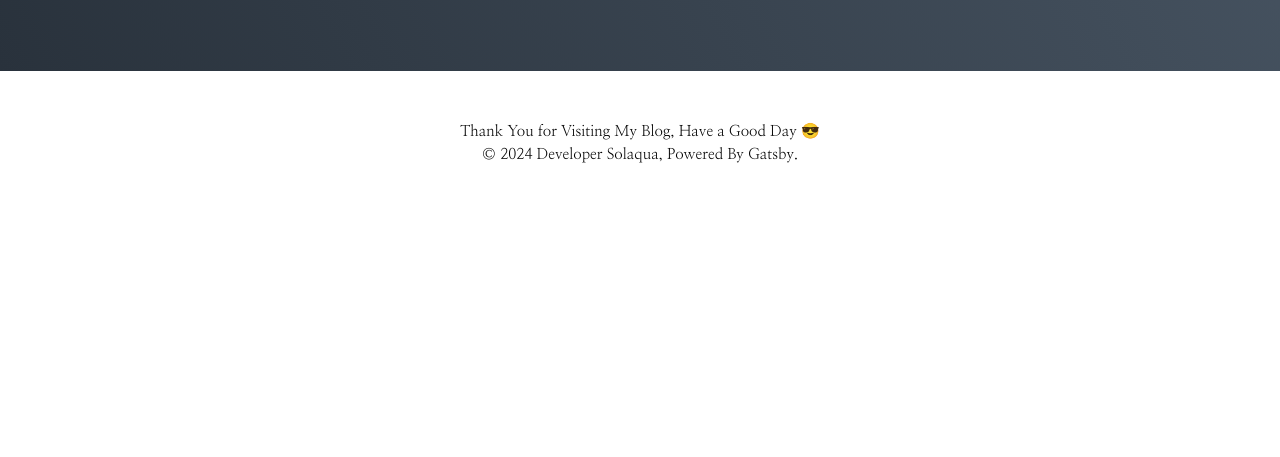
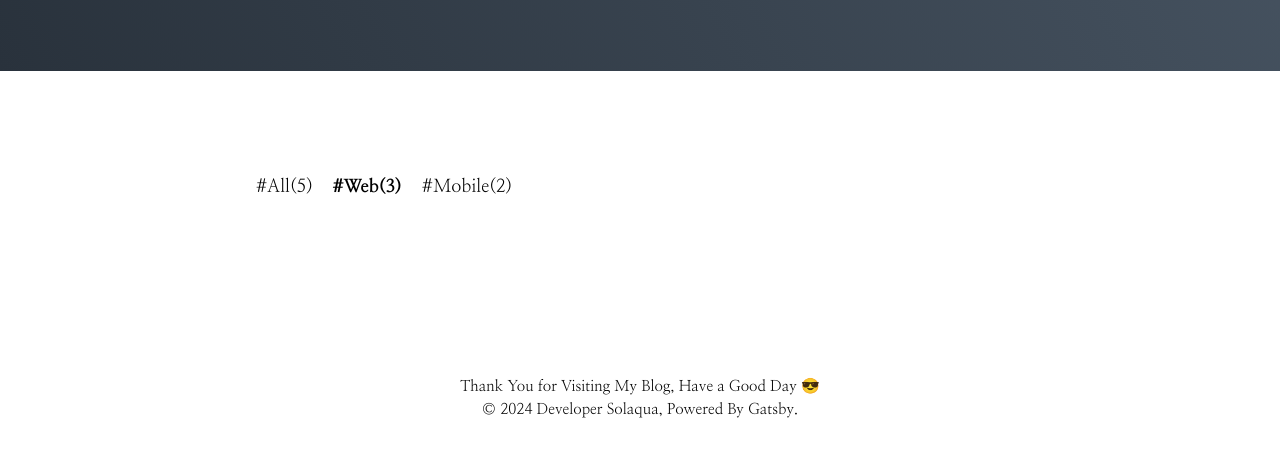
Before and after one commit to sjquant/gatsby-practice, a Gatsby site: page / in a window 1280 px wide. Shown: the part 329-786 px from the top of the page. Built offline with nearby package versions, Linux system fonts and the light colour scheme; Gatsby itself is replaced by a stand-in of ours.

Commit message:
Mark up category

```diff
--- a/src/components/common/GlobalStyle.tsx
+++ b/src/components/common/GlobalStyle.tsx
@@ -13,7 +13,8 @@
 
     html,
     body,
-    #___gatsby {
+    #___gatsby,
+    #gatsby-focus-wrapper {
         height: 100%;
     }
 
--- /dev/null
+++ b/src/components/main/CategoryList.tsx
@@ -0,0 +1,62 @@
+import React, { FunctionComponent, ReactNode } from 'react'
+import styled from '@emotion/styled'
+import { Link } from 'gatsby'
+
+export type CategoryListProps = {
+  selectedCategory: string
+  categoryList: {
+    [key: string]: number
+  }
+}
+
+type CategoryItemProps = {
+  active: boolean;
+}
+
+type GatsbyLinkProps = {
+  children: ReactNode;
+  className?: string;
+  to: string;
+} & CategoryItemProps
+
+const CategoryListWrapper = styled.div`
+  display: flex;
+  flex-wrap: wrap;
+  width: 768px;
+  margin: 100px auto 0;
+`
+
+const CategoryItem = styled(({ active, ...props }: GatsbyLinkProps) => (
+  <Link {...props} />
+))`
+  margin-right: 20px;
+  padding: 5px 0;
+  font-size: 18px;
+  font-weight: ${({ active }) => (active ? '800' : '400')};
+  cursor: pointer;
+
+  &:last-of-type {
+    margin-right: 0;
+  }
+`
+
+const CategoryList: FunctionComponent<CategoryListProps> = function ({
+  selectedCategory,
+  categoryList,
+}) {
+  return (
+    <CategoryListWrapper>
+      {Object.entries(categoryList).map(([name, count]) => (
+        <CategoryItem
+          to={`/?category=${name}`}
+          active={name === selectedCategory}
+          key={name}
+        >
+          #{name}({count})
+        </CategoryItem>
+      ))}
+    </CategoryListWrapper>
+  )
+}
+
+export default CategoryList
--- a/src/pages/index.tsx
+++ b/src/pages/index.tsx
@@ -3,6 +3,7 @@
 import GlobalStyle from '../components/common/GlobalStyle'
 import Introduction from '../components/main/Introduction'
 import Footer from '../components/common/Footer'
+import CategoryList from '../components/main/CategoryList'
 
 const Container = styled.div`
   display: flex;
@@ -10,11 +11,18 @@
   height: 100%;
 `
 
+const CATEGORY_LIST = {
+  All: 5,
+  Web: 3,
+  Mobile: 2,
+}
+
 const IndexPage: FunctionComponent = function () {
   return (
     <Container>
       <GlobalStyle />
       <Introduction />
+      <CategoryList selectedCategory="Web" categoryList={CATEGORY_LIST} />
       <Footer />
     </Container>
   )
```
